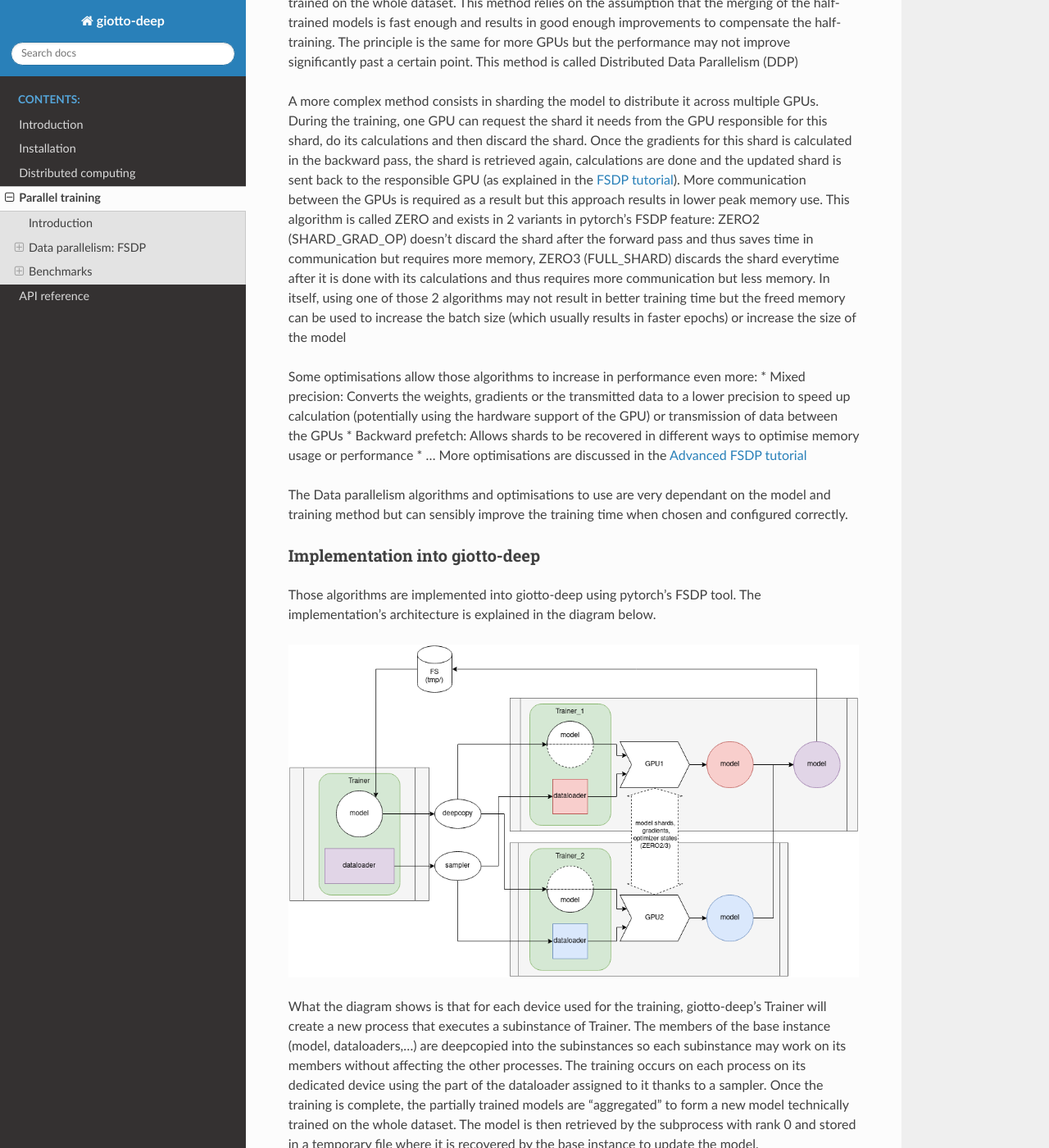
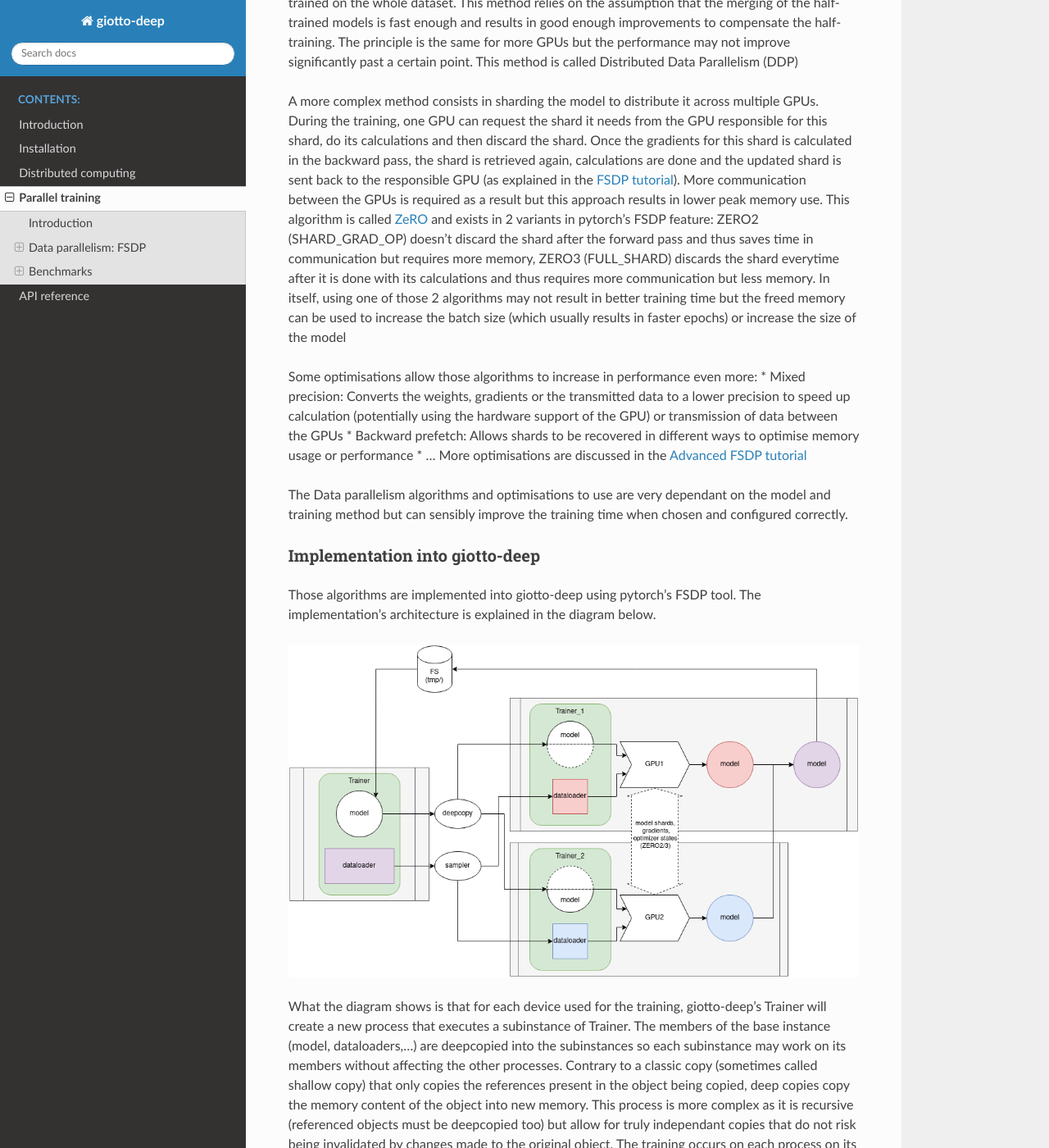
Before and after one commit to giotto-ai/giotto-deep, a Sphinx documentation site: the page built from docs/source/parallel.rst, in a window 1280 px wide and 1400 px high, scrolled down 472 px. Shown: the whole window at 82% size. Built offline with Sphinx 7.4.7 and the Read the Docs theme 2.0.0, drawn with Linux system fonts in a browser that asks for light colours; pages that are not in the unit, such as notebooks, are missing from menus; some of the changed text lies outside the part shown.

Commit message:
Added links and precisions on deepcopy

```diff
--- a/docs/source/parallel.rst
+++ b/docs/source/parallel.rst
@@ -14,7 +16,7 @@ Parallel training
 Introduction
 ************
 
-When multiple GPUs are available, it is possible to use more than one to train the same model. Currently, two methods of multi-GPU training are available in giotto-deep and provide different benefits: Data parallelism and Pipeline parallelism
+When multiple GPUs are available, it is possible to use more than one to train the same model. Currently, two methods of multi-GPU training are available in giotto-deep and provide different benefits: `Data parallelism`_ and Pipeline parallelism
 
 **********************
 Data parallelism: FSDP
@@ -22,7 +24,7 @@ Data parallelism: FSDP
 
 Data parallelism consists in training multiple copies of the model on partitions of the dataset. For example: one GPU may be responsible for training one copy of the model on one half of the training dataset while another trains another copy on the second half of the dataset. At the end or multiple times during a training epoch, both copies are merged to obtain a new model technically trained on the whole dataset. This method relies on the assumption that the merging of the half-trained models is fast enough and results in good enough improvements to compensate the half-training. The principle is the same for more GPUs but the performance may not improve significantly past a certain point. This method is called Distributed Data Parallelism (DDP)
 
-A more complex method consists in sharding the model to distribute it across multiple GPUs. During the training, one GPU can request the shard it needs from the GPU responsible for this shard, do its calculations and then discard the shard. Once the gradients for this shard is calculated in the backward pass, the shard is retrieved again, calculations are done and the updated shard is sent back to the responsible GPU (as explained in the `FSDP tutorial`_). More communication between the GPUs is required as a result but this approach results in lower peak memory use. This algorithm is called ZERO and exists in 2 variants in pytorch's FSDP feature: ZERO2 (SHARD_GRAD_OP) doesn't discard the shard after the forward pass and thus saves time in communication but requires more memory, ZERO3 (FULL_SHARD) discards the shard everytime after it is done with its calculations and thus requires more communication but less memory. In itself, using one of those 2 algorithms may not result in better training time but the freed memory can be used to increase the batch size (which usually results in faster epochs) or increase the size of the model
+A more complex method consists in sharding the model to distribute it across multiple GPUs. During the training, one GPU can request the shard it needs from the GPU responsible for this shard, do its calculations and then discard the shard. Once the gradients for this shard is calculated in the backward pass, the shard is retrieved again, calculations are done and the updated shard is sent back to the responsible GPU (as explained in the `FSDP tutorial`_). More communication between the GPUs is required as a result but this approach results in lower peak memory use. This algorithm is called `ZeRO`_ and exists in 2 variants in pytorch's FSDP feature: ZERO2 (SHARD_GRAD_OP) doesn't discard the shard after the forward pass and thus saves time in communication but requires more memory, ZERO3 (FULL_SHARD) discards the shard everytime after it is done with its calculations and thus requires more communication but less memory. In itself, using one of those 2 algorithms may not result in better training time but the freed memory can be used to increase the batch size (which usually results in faster epochs) or increase the size of the model
 
 Some optimisations allow those algorithms to increase in performance even more:
 * Mixed precision: Converts the weights, gradients or the transmitted data to a lower precision to speed up calculation (potentially using the hardware support of the GPU) or transmission of data between the GPUs
@@ -40,7 +42,7 @@ Those algorithms are implemented into giotto-deep using pytorch's FSDP tool. The
 
 .. image:: _img/giotto_trainer_fsdp.png
 
-What the diagram shows is that for each device used for the training, giotto-deep's Trainer will create a new process that executes a subinstance of Trainer. The members of the base instance (model, dataloaders,...) are deepcopied into the subinstances so each subinstance may work on its members without affecting the other processes. The training occurs on each process on its dedicated device using the part of the dataloader assigned to it thanks to a sampler. Once the training is complete, the partially trained models are "aggregated" to form a new model technically trained on the whole dataset. The model is then retrieved by the subprocess with rank 0 and stored in a temporary file where it is recovered by the base instance to update the model.
+What the diagram shows is that for each device used for the training, giotto-deep's Trainer will create a new process that executes a subinstance of Trainer. The members of the base instance (model, dataloaders,...) are deepcopied into the subinstances so each subinstance may work on its members without affecting the other processes. Contrary to a classic copy (sometimes called shallow copy) that only copies the references present in the object being copied, deep copies copy the memory content of the object into new memory. This process is more complex as it is recursive (referenced objects must be deepcopied too) but allow for truly independant copies that do not risk being invalidated by changes made to the original object. The training occurs on each process on its dedicated device using the part of the dataloader assigned to it thanks to a sampler. Once the training is complete, the partially trained models are "aggregated" to form a new model technically trained on the whole dataset. The model is then retrieved by the subprocess with rank 0 and stored in a temporary file where it is recovered by the base instance to update the model.
 
 This architecture was selected because it was the best compromise between the amount of changes that needed to be made to the API and inner workings of giotto-deep, the amount of changes necessary in the user's code and the flexibility in FSDP's confguration. Less changes would have been required to the Trainer had we chosen to simply make it compatible with torchrun (pytorch utility script to launch a python script in multiple processes) but some adaptations still would have been necessary not to break necessary features and this puts more work in the hands of the user. A simpler Trainer API to support parallelisation is possible but it comes at the expense of configurability which plays a crucial role in the performance of FSDP
 
```
Also changed, not shown: other parts of docs/source/parallel.rst (+2 -0 lines).
